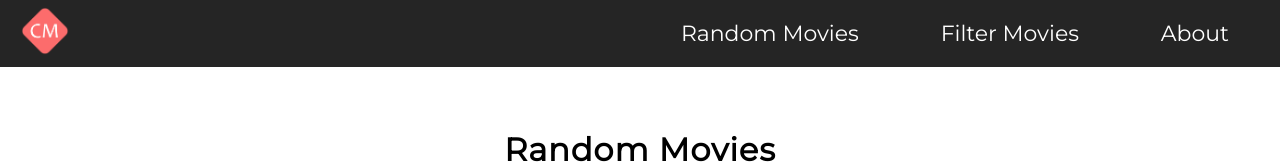
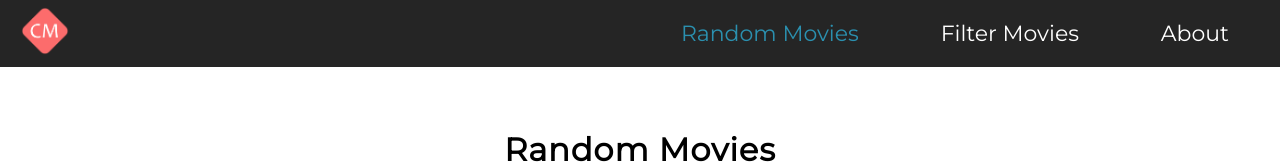
Before and after one commit to samirergaibi/chasing-movies, a React (Create React App) app: page /random-movies in a window 1280 px wide. Shown: the top 164 px of the page. Built offline with nearby package versions, Linux system fonts and the light colour scheme; no server answers.

Commit message:
feat(): current page is now different color in nav

```diff
--- a/src/components/Nav.js
+++ b/src/components/Nav.js
@@ -1,10 +1,10 @@
 /** @jsx jsx */
 import { jsx } from "@emotion/core";
 import { Fragment, useState } from "react";
-import { Link } from "@reach/router";
 
 import Logo from "./Logo";
 import HamburgerMenu from "./HamburgerMenu";
+import NavLink from "./NavLink";
 
 const Nav = () => {
   const linkStyle = {
@@ -48,7 +48,7 @@ const Nav = () => {
             color: "#fff",
             textDecoration: "none"
           },
-          "> a:hover": {
+          " a:hover": {
             color: "#2b90af"
           },
           "@media(min-width: 1025px)": {
@@ -64,15 +64,15 @@ const Nav = () => {
           menuIsShowing={menuIsShowing}
         />
         {/* <Link css={linkStyle} to="/">Home</Link> */}
-        <Link css={linkStyle} to="/random-movies">
+        <NavLink css={linkStyle} to="/random-movies">
           Random Movies
-        </Link>
-        <Link css={linkStyle} to="/filter-movies">
+        </NavLink>
+        <NavLink css={linkStyle} to="/filter-movies">
           Filter Movies
-        </Link>
-        <Link css={linkStyle} to="/about">
+        </NavLink>
+        <NavLink css={linkStyle} to="/about">
           About
-        </Link>
+        </NavLink>
       </nav>
     </Fragment>
   );
--- /dev/null
+++ b/src/components/NavLink.js
@@ -0,0 +1,18 @@
+/** @jsx jsx */
+import { jsx } from "@emotion/core";
+import { Link } from "@reach/router";
+
+
+const NavLink = (props) => {
+  return(
+    <Link {...props} getProps={({ isCurrent }) => {
+      return {
+        style: {
+          color: isCurrent && "#2b90af",
+        }
+      }
+    }} />
+  );
+}
+
+export default NavLink;
```
